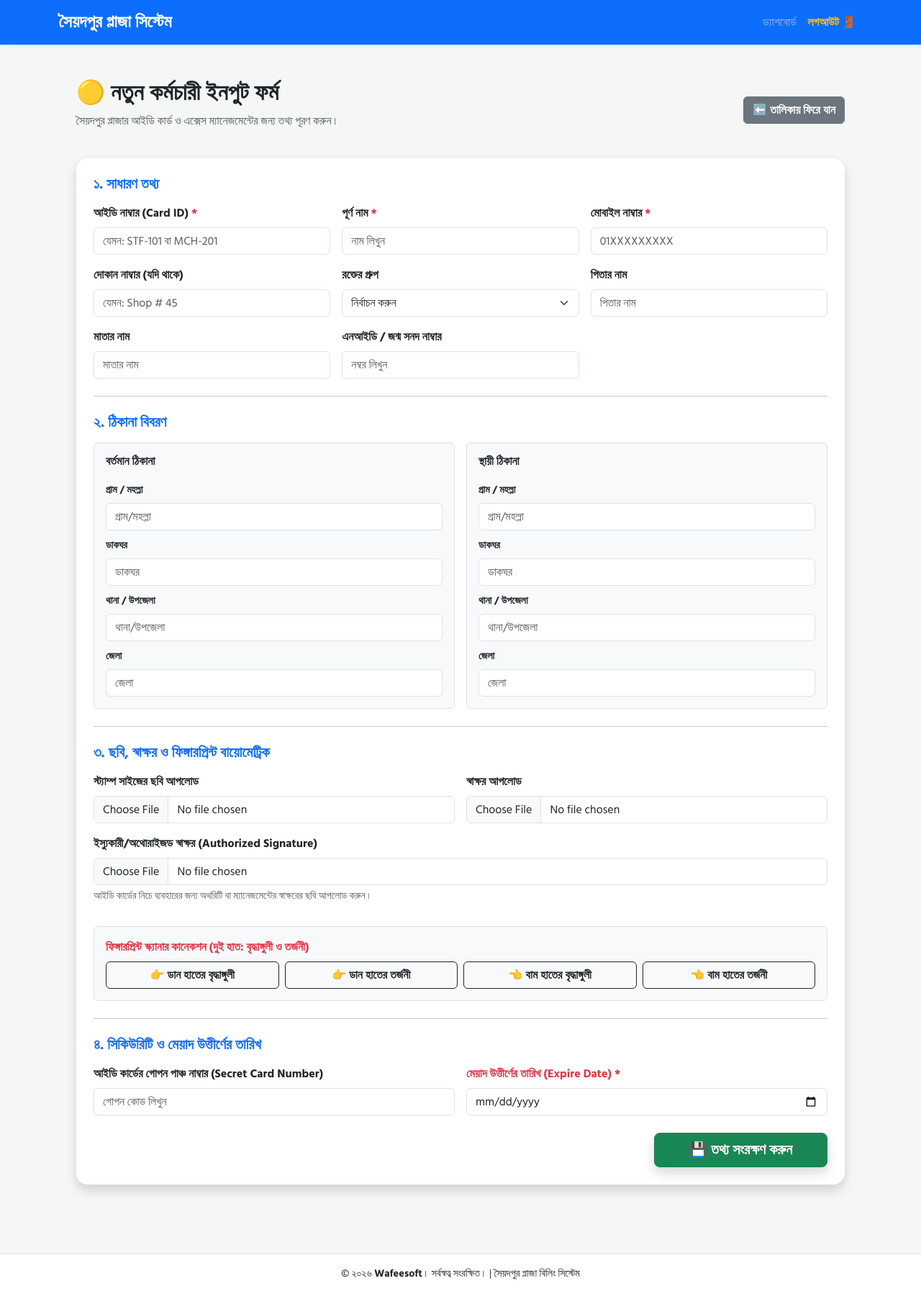
After one commit to rafian-git/Saidpur_Plaza_Electricity_Billing, a Flask app: page /id_card/add/1 in a window 1280 px wide. The commit adds this page. Shown: the whole page at 72% size. Run offline with Flask 3, Linux system fonts and the light colour scheme; a user stored in the database is signed in.

Commit message:
added new updates from nur bhai

```diff
--- a/app.py
+++ b/app.py
@@ -4,6 +4,8 @@ import sqlite3
 import qrcode
 import base64
 from io import BytesIO
+from io import StringIO
+from flask import make_response
 import io
 import math
 from flask import Flask, render_template, request, redirect, url_for, session, flash, Response, abort
@@ -15,6 +17,7 @@ from functools import wraps
 from flask import session, flash, redirect, url_for
 from flask import send_file, request
 import requests
+from flask import request, jsonify
 
 # প্রজেক্টের মেইন ডিরেক্টরি সেটআপ
 BASE_DIR = os.path.dirname(os.path.abspath(__file__))
@@ -224,6 +227,54 @@ def init_db():
         )
     ''')
 
+    # আইডি কার্ড ম্যানেজমেন্টের টেবিল
+    conn.execute('''
+        CREATE TABLE IF NOT EXISTS id_cards (
+            id INTEGER PRIMARY KEY AUTOINCREMENT,
+            category TEXT NOT NULL,
+            card_id TEXT UNIQUE NOT NULL,
+            name TEXT NOT NULL,
+            designation TEXT,
+            mobile_no TEXT,
+            shop_no TEXT,
+            blood_group TEXT,
+            father_name TEXT,
+            mother_name TEXT,
+            nid_or_birth TEXT,
+            pres_village TEXT,
+            pres_post TEXT,
+            pres_upazila TEXT,
+            pres_district TEXT,
+            perm_village TEXT,
+            perm_post TEXT,
+            perm_upazila TEXT,
+            perm_district TEXT,
+            signature_img TEXT,
+            photo_img TEXT,
+            fp_right_thumb TEXT,
+            fp_right_index TEXT,
+            fp_left_thumb TEXT,
+            fp_left_index TEXT,
+            secret_card_number TEXT,
+            expire_date DATE,
+            authorized_signature TEXT
+            created_at TIMESTAMP DEFAULT CURRENT_TIMESTAMP
+        )
+    ''')
+
+    conn.execute('''
+        CREATE TABLE IF NOT EXISTS access_logs (
+            id INTEGER PRIMARY KEY AUTOINCREMENT,
+            device_id TEXT,          -- কোন গেট বা মেশিনের আইডি (যেমন: Gate-1)
+            card_id TEXT,            -- সদস্যের আইডি নাম্বার
+            name TEXT,               -- সদস্যের নাম
+            category TEXT,           -- staff, merchant, employee
+            status TEXT,             -- 'Granted' (অনুমোদিত) অথবা 'Denied' (প্রত্যাখ্যাত)
+            reason TEXT,             -- কারণ (যেমন: Valid, Expired Card, Not Found)
+            timestamp TIMESTAMP DEFAULT CURRENT_TIMESTAMP
+        )
+    ''')
+
     # ইউজার টেবিল বা অন্য ডিফল্ট ডাটা ইনসার্ট করার কাজ এখানে থাকবে...
     users = [
         ('admin', '123456', 'admin'),
@@ -1816,6 +1867,212 @@ def customer_change_password():
 
     return render_template('customer_change_password.html')
 
+# ১. ম্যানেজমেন্ট হোম পেজ (যেখানে তিনটি ক্যাটাগরি বা ট্যাব থাকবে)
+@app.route('/id_card_management/<category>')
+@role_required(['admin'])
+def id_card_management(category):
+    if category not in ['staff', 'merchant', 'employee']:
+        flash('অ বৈধ ক্যাটাগরি!', 'danger')
+        return redirect(url_for('dashboard'))
+
+    conn = get_db_connection()
+    cards = conn.execute("SELECT * FROM id_cards WHERE category = ? ORDER BY id DESC", (category,)).fetchall()
+    conn.close()
+
+    return render_template('id_card_management.html', cards=cards, current_category=category)
+
+
+# ২. নতুন আইডি কার্ড বা ব্যক্তি ইনপুট ফর্ম (Add)
+@app.route('/id_card/add/<category>', methods=['GET', 'POST'])
+@role_required(['admin'])
+def add_id_card(category):
+    if request.method == 'POST':
+        # ফর্ম থেকে ডাটা সংগ্রহ
+        card_id = request.form.get('card_id')
+        name = request.form.get('name')
+        designation = request.form.get('designation', '') if category == 'staff' else ''
+        mobile_no = request.form.get('mobile_no')
+        shop_no = request.form.get('shop_no')
+        blood_group = request.form.get('blood_group')
+        father_name = request.form.get('father_name')
+        mother_name = request.form.get('mother_name')
+        nid_or_birth = request.form.get('nid_or_birth')
+
+        # ঠিকানা
+        pres_village = request.form.get('pres_village')
+        pres_post = request.form.get('pres_post')
+        pres_upazila = request.form.get('pres_upazila')
+        pres_district = request.form.get('pres_district')
+
+        perm_village = request.form.get('perm_village')
+        perm_post = request.form.get('perm_post')
+        perm_upazila = request.form.get('perm_upazila')
+        perm_district = request.form.get('perm_district')
+
+        secret_card_number = request.form.get('secret_card_number')
+        expire_date = request.form.get('expire_date')
+
+        # ছবি এবং স্বাক্ষর আপলোড হ্যান্ডলিং
+        photo = request.files.get('photo_img')
+        signature = request.files.get('signature_img')
+        auth_sig = request.files.get('authorized_signature')
+
+        photo_filename = ''
+        signature_filename = ''
+        auth_sig_filename = ''
+
+        if photo and photo.filename:
+            photo_filename = secure_filename(f"photo_{card_id}_{photo.filename}")
+            photo.save(os.path.join('static/uploads', photo_filename))
+
+        if signature and signature.filename:
+            signature_filename = secure_filename(f"sig_{card_id}_{signature.filename}")
+            signature.save(os.path.join('static/uploads', signature_filename))
+
+        if auth_sig and auth_sig.filename:
+            auth_sig_filename = secure_filename(f"auth_sig_{card_id}_{auth_sig.filename}")
+            auth_sig.save(os.path.join('static/uploads', auth_sig_filename))
+
+        conn = get_db_connection()
+        try:
+            conn.execute('''
+                INSERT INTO id_cards (
+                    category, card_id, name, designation, mobile_no, shop_no, blood_group,
+                    father_name, mother_name, nid_or_birth, pres_village, pres_post,
+                    pres_upazila, pres_district, perm_village, perm_post, perm_upazila,
+                    perm_district, signature_img, photo_img, secret_card_number, expire_date
+                ) VALUES (?, ?, ?, ?, ?, ?, ?, ?, ?, ?, ?, ?, ?, ?, ?, ?, ?, ?, ?, ?, ?, ?)
+            ''', (
+                category, card_id, name, designation, mobile_no, shop_no, blood_group,
+                father_name, mother_name, nid_or_birth, pres_village, pres_post,
+                pres_upazila, pres_district, perm_village, perm_post, perm_upazila,
+                perm_district, signature_filename, photo_filename, secret_card_number, expire_date
+            ))
+            conn.commit()
+            flash('সফলভাবে নতুন আইডি কার্ডের তথ্য সংরক্ষণ করা হয়েছে!', 'success')
+        except Exception as e:
+            flash(f'এরর: {str(e)}', 'danger')
+        finally:
+            conn.close()
+
+        return redirect(url_for('id_card_management', category=category))
+
+    return render_template('add_id_card.html', category=category)
+
+
+# ৩. ডিলিট অপশন (চাকরি বা ব্যবসা ছাড়লে সীমাবদ্ধ করতে)
+@app.route('/id_card/delete/<int:id>', methods=['POST'])
+@role_required(['admin'])
+def delete_id_card(id):
+    conn = get_db_connection()
+    card = conn.execute("SELECT category FROM id_cards WHERE id = ?", (id,)).fetchone()
+    category = card['category'] if card else 'staff'
+
+    conn.execute("DELETE FROM id_cards WHERE id = ?", (id,))
+    conn.commit()
+    conn.close()
+
+    flash('সফলভাবে রেকর্ড মুছে ফেলা হয়েছে এবং প্লাজায় প্রবেশাধিকার বাতিল করা হয়েছে।', 'success')
+    return redirect(url_for('id_card_management', category=category))
+
+@app.route('/api/verify_access', methods=['POST'])
+def verify_access():
+    data = request.get_json()
+    device_id = data.get('device_id', 'Default-Gate')
+    secret_card_number = data.get('secret_card_number')  # বা ফিঙ্গারপ্রিন্ট আইডি
+
+    conn = get_db_connection()
+    user = conn.execute("SELECT * FROM id_cards WHERE secret_card_number = ?", (secret_card_number,)).fetchone()
+
+    today_date = datetime.now().date()
+    status = "Denied"
+    reason = "Card Not Found"
+    name = "Unknown"
+    category = "Unknown"
+    card_id = "N/A"
+
+    if user:
+        user_dict = dict(user)
+        name = user_dict['name']
+        category = user_dict['category']
+        card_id = user_dict['card_id']
+        expire_date_str = user_dict['expire_date']
+
+        # ৪. মেয়াদ উত্তীর্ণ (Expiry Date) চেক করা
+        is_expired = False
+        if expire_date_str:
+            for fmt in ('%Y-%m-%d', '%d-%m-%Y'):
+                try:
+                    exp_obj = datetime.strptime(str(expire_date_str).strip(), fmt).date()
+                    if today_date > exp_obj:
+                        is_expired = True
+                    break
+                except ValueError:
+                    continue
+
+        if is_expired:
+            reason = "Card Expired"
+            status = "Denied"
+        else:
+            status = "Granted"
+            reason = "Access Allowed"
+    else:
+        reason = "Invalid Access Credential"
+
+    # ৫. এন্ট্রি বা লগ ডাটাবেসে সেভ করা
+    conn.execute('''
+        INSERT INTO access_logs (device_id, card_id, name, category, status, reason)
+        VALUES (?, ?, ?, ?, ?, ?)
+    ''', (device_id, card_id, name, category, status, reason))
+    conn.commit()
+    conn.close()
+
+    # মেশিনের জন্য JSON রেসপন্স (মেশিন এই রেসপন্স পেলে রিলের মাধ্যমে দরজা খুলবে)
+    return jsonify({
+        "status": status,
+        "message": reason,
+        "name": name,
+        "category": category
+    })
+
+@app.route('/access_logs')
+@role_required(['admin', 'moderator', 'viewer'])
+def view_access_logs():
+    conn = get_db_connection()
+
+    # ফর্ম থেকে ফিল্টার বা ডাউনলোড প্যারামিটার নেওয়া
+    start_date = request.args.get('start_date', '')
+    end_date = request.args.get('end_date', '')
+    filter_type = request.args.get('filter_type', '') # 'daily', 'monthly', অথবা 'custom'
+    action = request.args.get('action', '') # 'view' অথবা 'download'
+
+    query = "SELECT * FROM access_logs WHERE 1=1"
+    params = []
+
+    if start_date and end_date:
+        query += " AND DATE(timestamp) BETWEEN ? AND ?"
+        params.extend([start_date, end_date])
+
+    query += " ORDER BY id DESC"
+    logs = conn.execute(query, params).fetchall()
+
+    # যদি ডাউনলোড করতে চায় (CSV ফরম্যাটে)
+    if action == 'download':
+        si = StringIO()
+        cw = csv.writer(si)
+        cw.writerow(['ID', 'Timestamp', 'Device ID', 'Card ID', 'Name', 'Category', 'Status', 'Reason'])
+        for row in logs:
+            cw.writerow([row['id'], row['timestamp'], row['device_id'], row['card_id'], row['name'], row['category'], row['status'], row['reason']])
+
+        output = make_response(si.getvalue())
+        output.headers["Content-Disposition"] = "attachment; filename=access_logs_report.csv"
+        output.headers["Content-type"] = "text/csv"
+        conn.close()
+        return output
+
+    conn.close()
+    return render_template('access_logs.html', logs=logs, start_date=start_date, end_date=end_date)
+
 # 🚪 সিস্টেম লগআউট
 @app.route('/logout')
 def logout():
--- /dev/null
+++ b/templates/add_id_card.html
@@ -0,0 +1,182 @@
+{% extends 'base.html' %}
+
+{% block title %}নতুন আইডি কার্ড ও সদস্য যুক্ত করুন - সৈয়দপুর প্লাজা{% endblock %}
+
+{% block content %}
+<div class="container-fluid px-4">
+    <div class="d-flex justify-content-between align-items-center mt-4 mb-4">
+        <div>
+            <h2 class="fw-bold text-dark">
+                {% if category == 'staff' %}🟢 নতুন স্টাফ ইনপুট ফর্ম{% elif category == 'merchant' %}🔵 নতুন ব্যবসায়ী ইনপুট ফর্ম{% else %}🟡 নতুন কর্মচারী ইনপুট ফর্ম{% endif %}
+            </h2>
+            <p class="text-muted">সৈয়দপুর প্লাজার আইডি কার্ড ও এক্সেস ম্যানেজমেন্টের জন্য তথ্য পূরণ করুন।</p>
+        </div>
+        <a href="{{ url_for('id_card_management', category=category) }}" class="btn btn-secondary fw-bold">
+            ⬅️ তালিকায় ফিরে যান
+        </a>
+    </div>
+
+    <div class="card shadow border-0 rounded-4 mb-5">
+        <div class="card-body p-4">
+            <form action="{{ url_for('add_id_card', category=category) }}" method="POST" enctype="multipart/form-data">
+
+                <!-- ১. সাধারণ তথ্য -->
+                <h5 class="fw-bold text-primary mb-3">১. সাধারণ তথ্য</h5>
+                <div class="row g-3 mb-4">
+                    <div class="col-md-4">
+                        <label class="form-label fw-bold">আইডি নাম্বার (Card ID) <span class="text-danger">*</span></label>
+                        <input type="text" class="form-control" name="card_id" placeholder="যেমন: STF-101 বা MCH-201" required>
+                    </div>
+                    <div class="col-md-4">
+                        <label class="form-label fw-bold">পূর্ণ নাম <span class="text-danger">*</span></label>
+                        <input type="text" class="form-control" name="name" placeholder="নাম লিখুন" required>
+                    </div>
+
+                    {% if category == 'staff' %}
+                    <div class="col-md-4">
+                        <label class="form-label fw-bold text-success">পদবী (Designation) <span class="text-danger">*</span></label>
+                        <input type="text" class="form-control" name="designation" placeholder="যেমন: ম্যানেজার / টেকনিশিয়ান">
+                    </div>
+                    {% endif %}
+
+                    <div class="col-md-4">
+                        <label class="form-label fw-bold">মোবাইল নাম্বার <span class="text-danger">*</span></label>
+                        <input type="text" class="form-control" name="mobile_no" placeholder="01XXXXXXXXX" required>
+                    </div>
+                    <div class="col-md-4">
+                        <label class="form-label fw-bold">দোকান নাম্বার (যদি থাকে)</label>
+                        <input type="text" class="form-control" name="shop_no" placeholder="যেমন: Shop # 45">
+                    </div>
+                    <div class="col-md-4">
+                        <label class="form-label fw-bold">রক্তের গ্রুপ</label>
+                        <select class="form-select" name="blood_group">
+                            <option value="">নির্বাচন করুন</option>
+                            <option value="A+">A+</option><option value="A-">A-</option>
+                            <option value="B+">B+</option><option value="B-">B-</option>
+                            <option value="AB+">AB+</option><option value="AB-">AB-</option>
+                            <option value="O+">O+</option><option value="O-">O-</option>
+                        </select>
+                    </div>
+                    <div class="col-md-4">
+                        <label class="form-label fw-bold">পিতার নাম</label>
+                        <input type="text" class="form-control" name="father_name" placeholder="পিতার নাম">
+                    </div>
+                    <div class="col-md-4">
+                        <label class="form-label fw-bold">মাতার নাম</label>
+                        <input type="text" class="form-control" name="mother_name" placeholder="মাতার নাম">
+                    </div>
+                    <div class="col-md-4">
+                        <label class="form-label fw-bold">এনআইডি / জন্ম সনদ নাম্বার</label>
+                        <input type="text" class="form-control" name="nid_or_birth" placeholder="নম্বর লিখুন">
+                    </div>
+                </div>
+
+                <hr class="mb-4">
+
+                <!-- ২. ঠিকানা -->
+                <h5 class="fw-bold text-primary mb-3">২. ঠিকানা বিবরণ</h5>
+                <div class="row g-3 mb-4">
+                    <!-- বর্তমান ঠিকানা -->
+                    <div class="col-md-6">
+                        <div class="p-3 border rounded bg-light">
+                            <h6 class="fw-bold text-dark mb-3">বর্তমান ঠিকানা</h6>
+                            <div class="mb-2">
+                                <label class="form-label small fw-bold">গ্রাম / মহল্লা</label>
+                                <input type="text" class="form-control" name="pres_village" placeholder="গ্রাম/মহল্লা">
+                            </div>
+                            <div class="mb-2">
+                                <label class="form-label small fw-bold">ডাকঘর</label>
+                                <input type="text" class="form-control" name="pres_post" placeholder="ডাকঘর">
+                            </div>
+                            <div class="mb-2">
+                                <label class="form-label small fw-bold">থানা / উপজেলা</label>
+                                <input type="text" class="form-control" name="pres_upazila" placeholder="থানা/উপজেলা">
+                            </div>
+                            <div>
+                                <label class="form-label small fw-bold">জেলা</label>
+                                <input type="text" class="form-control" name="pres_district" placeholder="জেলা">
+                            </div>
+                        </div>
+                    </div>
+
+                    <!-- স্থায়ী ঠিকানা -->
+                    <div class="col-md-6">
+                        <div class="p-3 border rounded bg-light">
+                            <h6 class="fw-bold text-dark mb-3">স্থায়ী ঠিকানা</h6>
+                            <div class="mb-2">
+                                <label class="form-label small fw-bold">গ্রাম / মহল্লা</label>
+                                <input type="text" class="form-control" name="perm_village" placeholder="গ্রাম/মহল্লা">
+                            </div>
+                            <div class="mb-2">
+                                <label class="form-label small fw-bold">ডাকঘর</label>
+                                <input type="text" class="form-control" name="perm_post" placeholder="ডাকঘর">
+                            </div>
+                            <div class="mb-2">
+                                <label class="form-label small fw-bold">থানা / উপজেলা</label>
+                                <input type="text" class="form-control" name="perm_upazila" placeholder="থানা/উপজেলা">
+                            </div>
+                            <div>
+                                <label class="form-label small fw-bold">জেলা</label>
+                                <input type="text" class="form-control" name="perm_district" placeholder="জেলা">
+                            </div>
+                        </div>
+                    </div>
+                </div>
+
+                <hr class="mb-4">
+
+                <!-- ৩. ছবি, স্বাক্ষর এবং ফিঙ্গারপ্রিন্ট ইনপুট -->
+                <h5 class="fw-bold text-primary mb-3">৩. ছবি, স্বাক্ষর ও ফিঙ্গারপ্রিন্ট বায়োমেট্রিক</h5>
+                <div class="row g-3 mb-4">
+                    <div class="col-md-6">
+                        <label class="form-label fw-bold">স্ট্যাম্প সাইজের ছবি আপলোড</label>
+                        <input type="file" class="form-control" name="photo_img" accept="image/*">
+                    </div>
+                    <div class="col-md-6">
+                        <label class="form-label fw-bold">স্বাক্ষর আপলোড</label>
+                        <input type="file" class="form-control" name="signature_img" accept="image/*">
+                    </div>
+                    <div class="mb-3">
+                        <label for="authorized_signature" class="form-label fw-bold">ইস্যুকারী/অথোরাইজড স্বাক্ষর (Authorized Signature)</label>
+                        <input type="file" class="form-control" id="authorized_signature" name="authorized_signature" accept="image/*">
+                        <div class="form-text">আইডি কার্ডের নিচে ব্যবহারের জন্য অথরিটি বা ম্যানেজমেন্টের স্বাক্ষরের ছবি আপলোড করুন।</div>
+                    </div>
+                    <div class="col-12">
+                        <div class="p-3 border rounded bg-light">
+                            <label class="form-label fw-bold text-danger mb-2">ফিঙ্গারপ্রিন্ট স্ক্যানার কানেকশন (দুই হাত: বৃদ্ধাঙ্গুলী ও তর্জনী)</label>
+                            <div class="row g-2">
+                                <div class="col-md-3"><button type="button" class="btn btn-outline-dark w-100 fw-bold" onclick="alert('বায়োমেট্রিক ফিঙ্গারপ্রিন্ট স্ক্যানার স্ক্যান করার জন্য প্রস্তুত।')">👉 ডান হাতের বৃদ্ধাঙ্গুলী</button></div>
+                                <div class="col-md-3"><button type="button" class="btn btn-outline-dark w-100 fw-bold" onclick="alert('বায়োমেট্রিক ফিঙ্গারপ্রিন্ট স্ক্যানার স্ক্যান করার জন্য প্রস্তুত।')">👉 ডান হাতের তর্জনী</button></div>
+                                <div class="col-md-3"><button type="button" class="btn btn-outline-dark w-100 fw-bold" onclick="alert('বায়োমেট্রিক ফিঙ্গারপ্রিন্ট স্ক্যানার স্ক্যান করার জন্য প্রস্তুত।')">👈 বাম হাতের বৃদ্ধাঙ্গুলী</button></div>
+                                <div class="col-md-3"><button type="button" class="btn btn-outline-dark w-100 fw-bold" onclick="alert('বায়োমেট্রিক ফিঙ্গারপ্রিন্ট স্ক্যানার স্ক্যান করার জন্য প্রস্তুত।')">👈 বাম হাতের তর্জনী</button></div>
+                            </div>
+                        </div>
+                    </div>
+                </div>
+
+                <hr class="mb-4">
+
+                <!-- ৪. সিকিউরিটি, পাঞ্চ কার্ড ও মেয়াদ -->
+                <h5 class="fw-bold text-primary mb-3">৪. সিকিউরিটি ও মেয়াদ উত্তীর্ণের তারিখ</h5>
+                <div class="row g-3 mb-4">
+                    <div class="col-md-6">
+                        <label class="form-label fw-bold">আইডি কার্ডের গোপন পাঞ্চ নাম্বার (Secret Card Number)</label>
+                        <input type="text" class="form-control" name="secret_card_number" placeholder="গোপন কোড লিখুন">
+                    </div>
+                    <div class="col-md-6">
+                        <label class="form-label fw-bold text-danger">মেয়াদ উত্তীর্ণের তারিখ (Expire Date) <span class="text-danger">*</span></label>
+                        <input type="date" class="form-control" name="expire_date" required>
+                    </div>
+                </div>
+
+                <div class="text-end">
+                    <button type="submit" class="btn btn-success btn-lg px-5 fw-bold shadow">
+                        💾 তথ্য সংরক্ষণ করুন
+                    </button>
+                </div>
+
+            </form>
+        </div>
+    </div>
+</div>
+{% endblock %}
```
Also changed, not shown: templates/access_logs.html (added, +68 -0 lines), templates/dashboard.html (+7 -2 lines), templates/id_card_management.html (added, +111 -0 lines).
